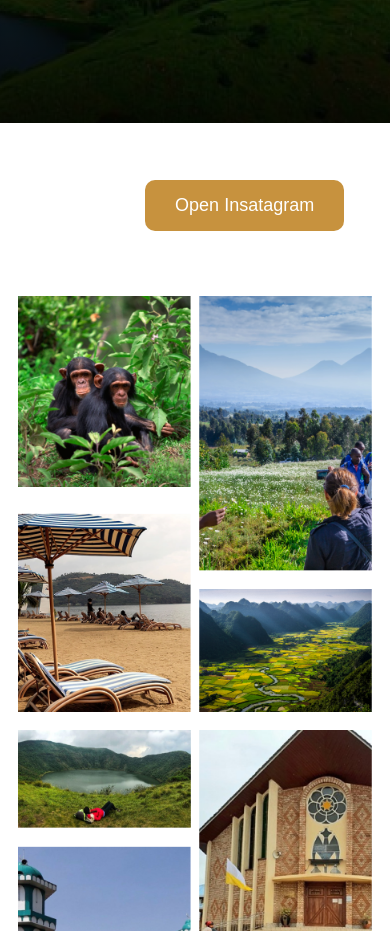
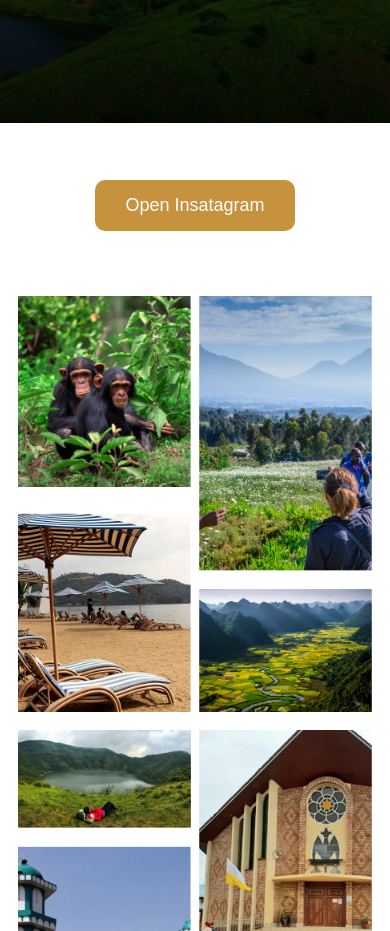
Before and after one commit to MALWICK/Tourisime, a React (Create React App) app: page / in a window 390 px wide. Shown: the part 1040-1971 px from the top of the page. Built offline with nearby package versions, Linux system fonts and the light colour scheme.

Commit message:
made responsivness for button

```diff
--- a/src/component/galleryBtn/galleryBtn.css
+++ b/src/component/galleryBtn/galleryBtn.css
@@ -11,3 +11,10 @@
 .gallerysbtn__container button {
   font-size: large;
 }
+
+@media (max-width: 400px) {
+  .gallerysbtn__container {
+    width: 90%;
+    justify-content: center;
+  }
+}
```
